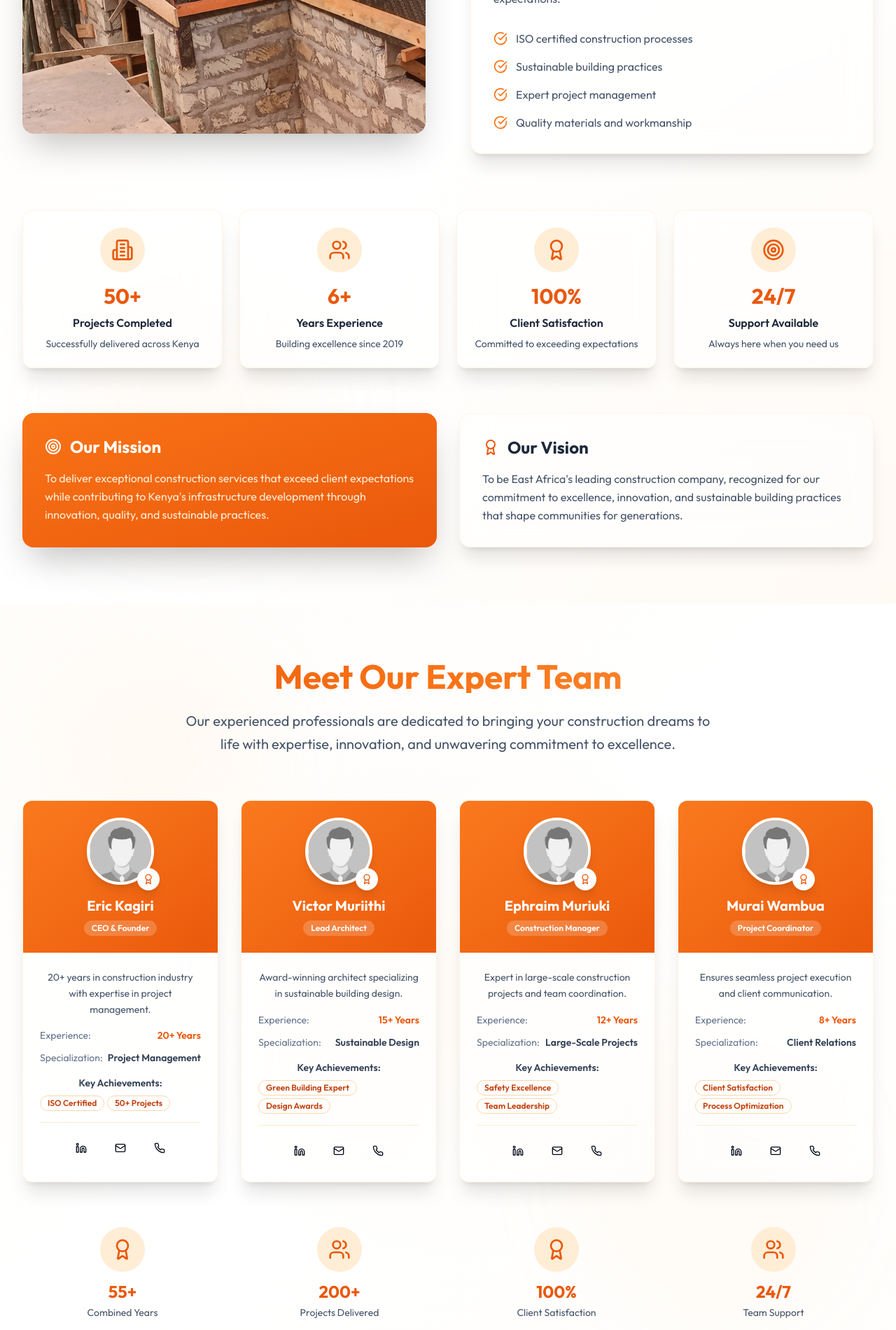
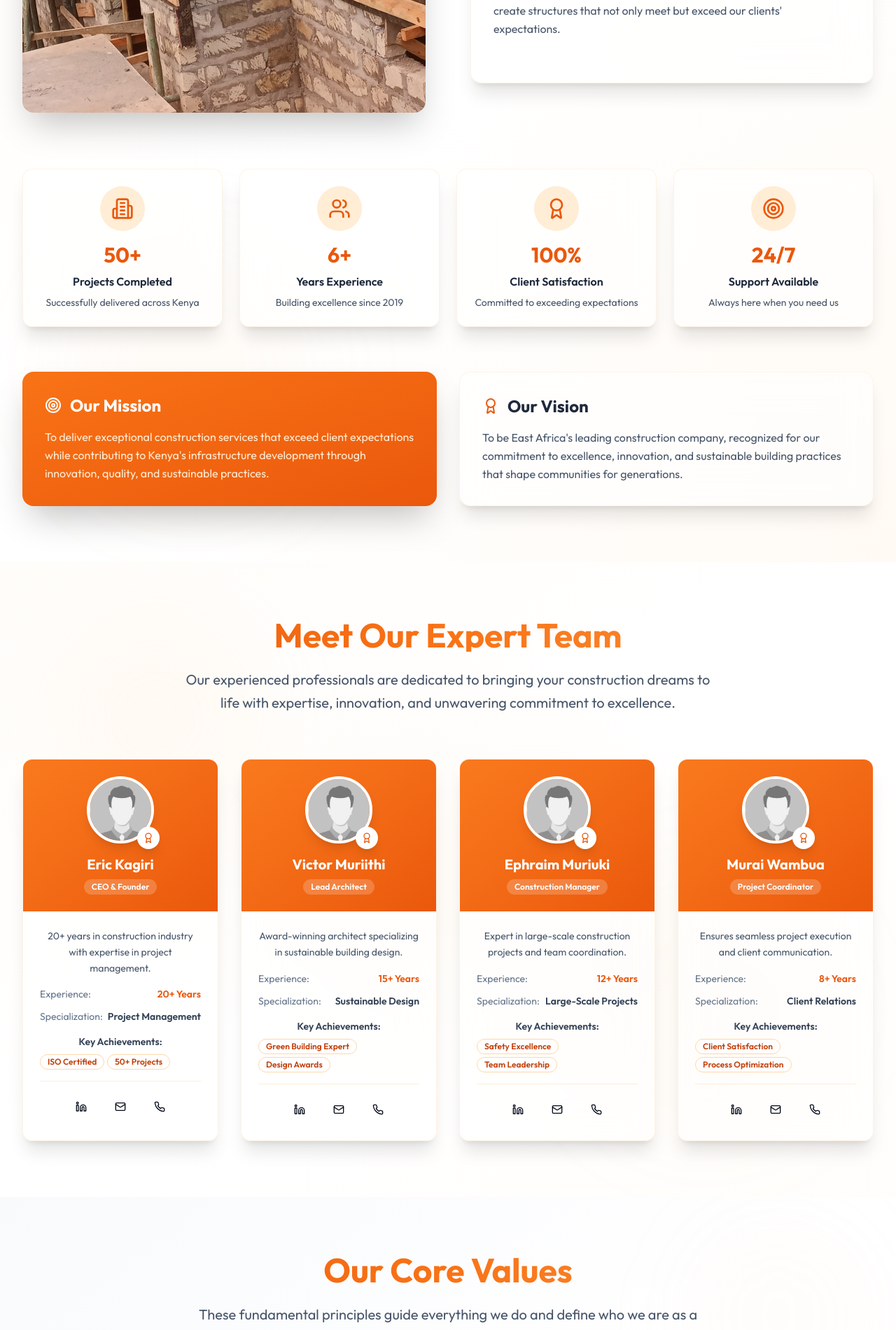
Before and after one commit to victornjiru80/EKON-v2, a React (Vite) app: page /about in a window 1280 px wide. Shown: the part 660-2560 px from the top of the page at 70% size. Built offline with nearby package versions, Linux system fonts and the light colour scheme.

Commit message:
improved ui and hero section

```diff
--- a/src/components/About.tsx
+++ b/src/components/About.tsx
@@ -114,20 +114,7 @@ const About: React.FC = () => {
                 with modern technology to create structures that not only meet but exceed our clients' expectations.
               </p>
 
-              {/* Key Points */}
-              <div className="space-y-4">
-                {[
-                  'ISO certified construction processes',
-                  'Sustainable building practices',
-                  'Expert project management',
-                  'Quality materials and workmanship'
-                ].map((point, index) => (
-                  <div key={index} className="flex items-center">
-                    <CheckCircle className="w-5 h-5 text-orange-500 mr-3 flex-shrink-0" />
-                    <span className="text-slate-600">{point}</span>
-                  </div>
-                ))}
-              </div>
+
             </div>
           </motion.div>
         </div>
--- a/src/components/Footer.tsx
+++ b/src/components/Footer.tsx
@@ -77,7 +77,7 @@ const Footer: React.FC = () => {
               <Building2 className="w-9 h-9 text-white" />
             </div>
             <div>
-              <h3 className="text-4xl font-bold bg-gradient-to-r from-orange-400 to-orange-600 bg-clip-text text-transparent">EKON</h3>
+              <h3 className="text-4xl font-bold bg-gradient-to-r from-orange-400 to-orange-600 bg-clip-text text-transparent">TEKON</h3>
               <p className="text-orange-400 font-semibold text-lg">Build Solutions</p>
             </div>
           </div>
@@ -143,7 +143,7 @@ const Footer: React.FC = () => {
                 </div>
                 <div>
                   <p className="text-slate-400 text-sm">Phone</p>
-                  <p className="text-white font-medium">+254 XXX XXX XXX</p>
+                  <p className="text-white font-medium">+254  798 560 723</p>
                 </div>
               </motion.div>
 
@@ -156,7 +156,7 @@ const Footer: React.FC = () => {
                 </div>
                 <div>
                   <p className="text-slate-400 text-sm">Email</p>
-                  <p className="text-white font-medium">info@ekonbuilders.com</p>
+                  <p className="text-white font-medium">kagznjoro@gmail.com</p>
                 </div>
               </motion.div>
             </div>
@@ -255,37 +255,13 @@ const Footer: React.FC = () => {
             {/* Copyright & Additional Info */}
             <div className="text-center md:text-right">
               <p className="text-slate-400 text-sm mb-2">
-                © {new Date().getFullYear()} EKON Build Solutions. All rights reserved.
+                © {new Date().getFullYear()} TEKON Build Solutions. All rights reserved.
               </p>
               <p className="text-slate-500 text-xs">
                 Transforming Kenya through quality construction since 2019
               </p>
             </div>
           </div>
-
-          {/* Bottom CTA */}
-          <motion.div
-            initial={{ opacity: 0, y: 20 }}
-            whileInView={{ opacity: 1, y: 0 }}
-            viewport={{ once: true }}
-            transition={{ duration: 0.6, delay: 0.6 }}
-            className="mt-12 text-center"
-          >
-            <div className="bg-gradient-to-r from-orange-500 to-orange-600 rounded-2xl p-8 relative overflow-hidden">
-              <div className="absolute inset-0 bg-gradient-to-br from-orange-400/20 to-transparent"></div>
-              <div className="relative z-10">
-                <h4 className="text-2xl font-bold text-white mb-2">Ready to Build Your Dream?</h4>
-                <p className="text-orange-100 mb-4">Let's discuss your next construction project today</p>
-                <motion.button
-                  whileHover={{ scale: 1.05 }}
-                  whileTap={{ scale: 0.95 }}
-                  className="bg-white text-orange-600 font-semibold px-8 py-3 rounded-xl hover:bg-orange-50 transition-colors duration-300 shadow-lg"
-                >
-                  Get Started Today
-                </motion.button>
-              </div>
-            </div>
-          </motion.div>
         </motion.div>
       </div>
     </footer>
--- a/src/components/Hero.tsx
+++ b/src/components/Hero.tsx
@@ -34,7 +34,7 @@ const Hero: React.FC = () => {
   useEffect(() => {
     const timer = setInterval(() => {
       setCurrentSlide((prev) => (prev + 1) % slides.length);
-    }, 6000);
+    }, 5000);
     return () => clearInterval(timer);
   }, [slides.length]);
 
@@ -99,8 +99,6 @@ const Hero: React.FC = () => {
                   animate={{ opacity: 1, y: 0 }}
                   transition={{ duration: 0.6, delay: 0.4 }}
                 >
-                  <Award className="w-4 h-4 text-orange-400 mr-2" />
-                  <span className="text-sm font-medium text-orange-200">Award-Winning Construction</span>
                 </motion.div>
 
                 <AnimatePresence mode="wait">
@@ -215,77 +213,28 @@ const Hero: React.FC = () => {
               animate={{ opacity: 1, x: 0 }}
               transition={{ duration: 0.8, delay: 0.4 }}
             >
-              <div className="relative">
-                <div className="aspect-video bg-white/10 backdrop-blur-sm rounded-2xl border border-white/20 shadow-2xl overflow-hidden">
-                  <div className="absolute inset-0 flex items-center justify-center">
-                    <motion.div
-                      className="w-20 h-20 bg-orange-500/80 rounded-full flex items-center justify-center cursor-pointer hover:bg-orange-500 transition-colors duration-200"
-                      whileHover={{ scale: 1.1 }}
-                      whileTap={{ scale: 0.95 }}
-                    >
-                      <Play className="w-8 h-8 text-white ml-1" />
-                    </motion.div>
+                 <div className="relative">
+                  <div className="aspect-video bg-white/10 backdrop-blur-sm rounded-2xl border border-white/20 shadow-2xl overflow-hidden">
+                    <img
+                      src="/projects/expert.jpg"
+                      alt="image"
+                      className="absolute inset-0 w-full h-full object-cover"
+                    />
+
+                     {/* Dark overlay */}
+                    <div className="absolute inset-0 bg-gradient-to-r from-black/60 via-black/40 to-black/20 pointer-events-none" />
                   </div>
+                  <div className="absolute -top-4 -right-4 w-24 h-24 bg-gradient-to-br from-orange-400 to-orange-600 rounded-full opacity-20 blur-xl"></div>
+                  <div className="absolute -bottom-4 -left-4 w-32 h-32 bg-gradient-to-br from-orange-500 to-orange-700 rounded-full opacity-10 blur-2xl"></div>
                 </div>
-                <div className="absolute -top-4 -right-4 w-24 h-24 bg-gradient-to-br from-orange-400 to-orange-600 rounded-full opacity-20 blur-xl"></div>
-                <div className="absolute -bottom-4 -left-4 w-32 h-32 bg-gradient-to-br from-orange-500 to-orange-700 rounded-full opacity-10 blur-2xl"></div>
-              </div>
             </motion.div>
           </div>
         </div>
       </div>
 
-      {/* Navigation Controls */}
-      <div className="absolute bottom-8 left-1/2 transform -translate-x-1/2 z-30">
-        <div className="flex items-center space-x-4">
-          <button
-            onClick={prevSlide}
-            className="w-12 h-12 bg-white/10 backdrop-blur-sm border border-white/20 rounded-full flex items-center justify-center text-white hover:bg-white/20 transition-all duration-200"
-          >
-            <ArrowRight className="w-5 h-5 rotate-180" />
-          </button>
 
-          <div className="flex space-x-2">
-            {slides.map((_, index) => (
-              <motion.button
-                key={index}
-                onClick={() => setCurrentSlide(index)}
-                className={`h-2 rounded-full transition-all duration-300 ${
-                  index === currentSlide
-                    ? 'bg-orange-500 w-8'
-                    : 'bg-white/30 w-2 hover:bg-white/50'
-                }`}
-                whileHover={{ scale: 1.2 }}
-                whileTap={{ scale: 0.9 }}
-              />
-            ))}
-          </div>
 
-          <button
-            onClick={nextSlide}
-            className="w-12 h-12 bg-white/10 backdrop-blur-sm border border-white/20 rounded-full flex items-center justify-center text-white hover:bg-white/20 transition-all duration-200"
-          >
-            <ArrowRight className="w-5 h-5" />
-          </button>
-        </div>
-      </div>
 
-      {/* Scroll Indicator */}
-      <motion.div
-        className="absolute bottom-8 right-8 text-white z-30"
-        initial={{ opacity: 0 }}
-        animate={{ opacity: 1 }}
-        transition={{ duration: 1, delay: 1.2 }}
-      >
-        <motion.div
-          className="flex flex-col items-center space-y-2"
-          animate={{ y: [0, 10, 0] }}
-          transition={{ duration: 2, repeat: Infinity, ease: "easeInOut" }}
-        >
-          <span className="text-sm font-medium">Scroll</span>
-          <div className="w-px h-8 bg-gradient-to-b from-white to-transparent"></div>
-        </motion.div>
-      </motion.div>
     </section>
   );
 };
--- a/src/components/Process.tsx
+++ b/src/components/Process.tsx
@@ -1,6 +1,6 @@
 import React from 'react';
 import { motion } from 'framer-motion';
-import { MessageCircle, Drafting, Hammer, CheckCircle, ArrowRight, Clock, Users, Award } from 'lucide-react';
+import { MessageCircle, PencilRuler, Hammer, CheckCircle, ArrowRight, Clock, Users, Award } from 'lucide-react';
 
 const Process: React.FC = () => {
   const steps = [
@@ -14,7 +14,7 @@ const Process: React.FC = () => {
     },
     {
       number: '02',
-      icon: Drafting,
+      icon: PencilRuler,
       title: 'Design & Engineering',
       description: 'Our architects and engineers develop comprehensive designs that meet all safety standards and your specifications.',
       color: 'from-orange-500 to-yellow-500',
--- a/src/components/Team.tsx
+++ b/src/components/Team.tsx
@@ -149,40 +149,6 @@ const Team: React.FC = () => {
             </motion.div>
           ))}
         </div>
-
-        {/* Team Stats */}
-        <motion.div
-          initial={{ opacity: 0, y: 30 }}
-          whileInView={{ opacity: 1, y: 0 }}
-          viewport={{ once: true }}
-          transition={{ duration: 0.7, delay: 0.5 }}
-          className="mt-16 grid grid-cols-2 md:grid-cols-4 gap-6"
-        >
-          {[
-            { number: "55+", label: "Combined Years", icon: Award },
-            { number: "200+", label: "Projects Delivered", icon: Users },
-            { number: "100%", label: "Client Satisfaction", icon: Award },
-            { number: "24/7", label: "Team Support", icon: Users }
-          ].map((stat, index) => {
-            const IconComponent = stat.icon;
-            return (
-              <motion.div
-                key={index}
-                initial={{ opacity: 0, scale: 0.8 }}
-                whileInView={{ opacity: 1, scale: 1 }}
-                viewport={{ once: true }}
-                transition={{ delay: index * 0.1, duration: 0.5 }}
-                className="text-center"
-              >
-                <div className="w-16 h-16 bg-orange-100 rounded-full flex items-center justify-center mx-auto mb-3">
-                  <IconComponent className="w-8 h-8 text-orange-600" />
-                </div>
-                <h3 className="text-2xl font-bold text-orange-600 mb-1">{stat.number}</h3>
-                <p className="text-slate-600 text-sm">{stat.label}</p>
-              </motion.div>
-            );
-          })}
-        </motion.div>
       </div>
     </section>
   );
```
